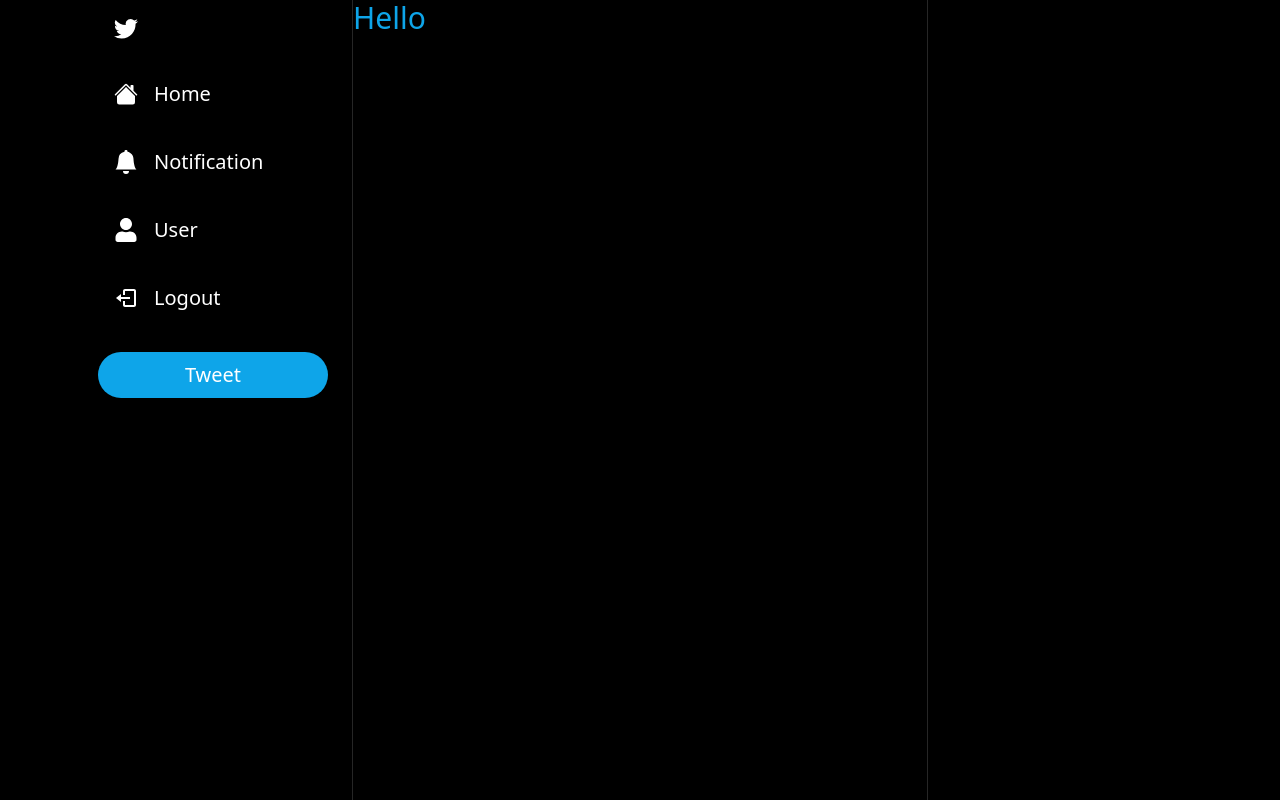
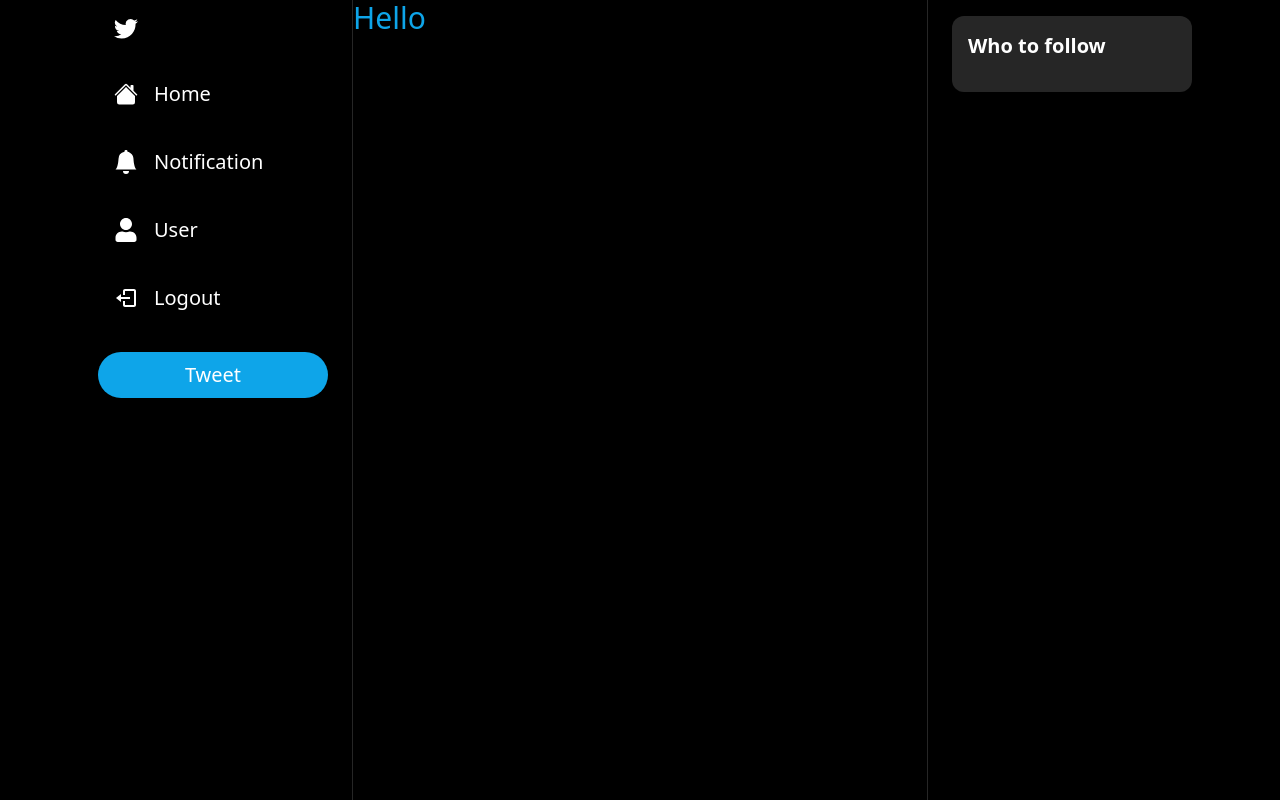
Before and after one commit to AsimKachhap/TwitterClone_V1.0, a Next.js app: page / in a window 1280 px wide. Built offline with nearby package versions, Linux system fonts and the light colour scheme.

Commit message:
FollowBar completed

```diff
--- a/src/components/Layout.tsx
+++ b/src/components/Layout.tsx
@@ -1,5 +1,6 @@
 import { FunctionComponent } from "react";
 import Sidebar from "./layout/Sidebar";
+import FollowBar from "./layout/FollowBar";
 
 interface LayoutProps {
   children: React.ReactNode;
@@ -14,6 +15,7 @@
           <div className="col-span-3 lg:col-span-2 border-x-[1px] border-neutral-800">
             {children}
           </div>
+          <FollowBar />
         </div>
       </div>
     </div>
--- /dev/null
+++ b/src/components/layout/FollowBar.tsx
@@ -0,0 +1,16 @@
+import { FunctionComponent } from "react";
+
+interface FollowBarProps {}
+
+const FollowBar: FunctionComponent<FollowBarProps> = () => {
+  return (
+    <div className="px-6 py-4 hidden lg:block">
+      <div className="bg-neutral-800 rounded-xl p-4">
+        <h2 className="text-white text-xl font-semibold">Who to follow</h2>
+        <div className="flex flex-col gap-6 mt-4">{/* TODO USE LIST */}</div>
+      </div>
+    </div>
+  );
+};
+
+export default FollowBar;
```
